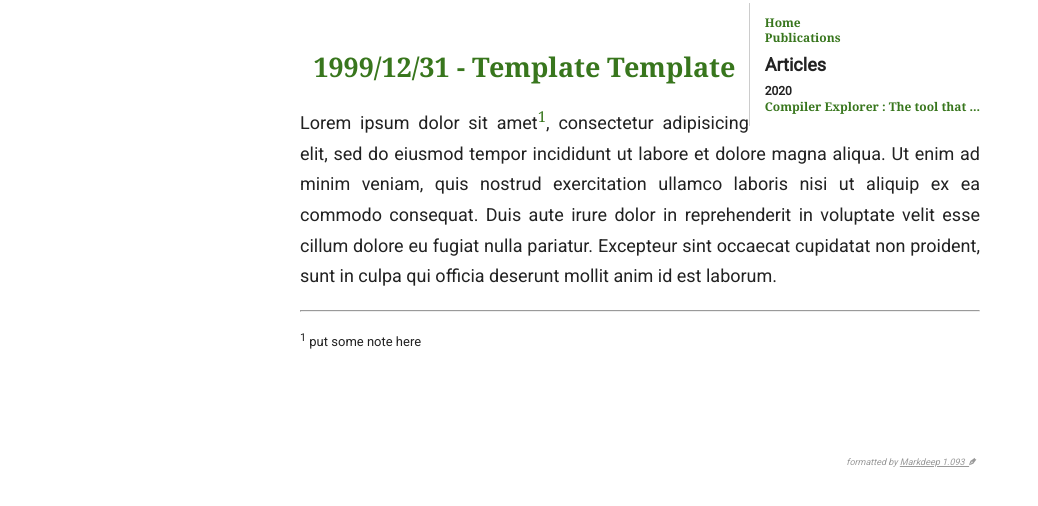
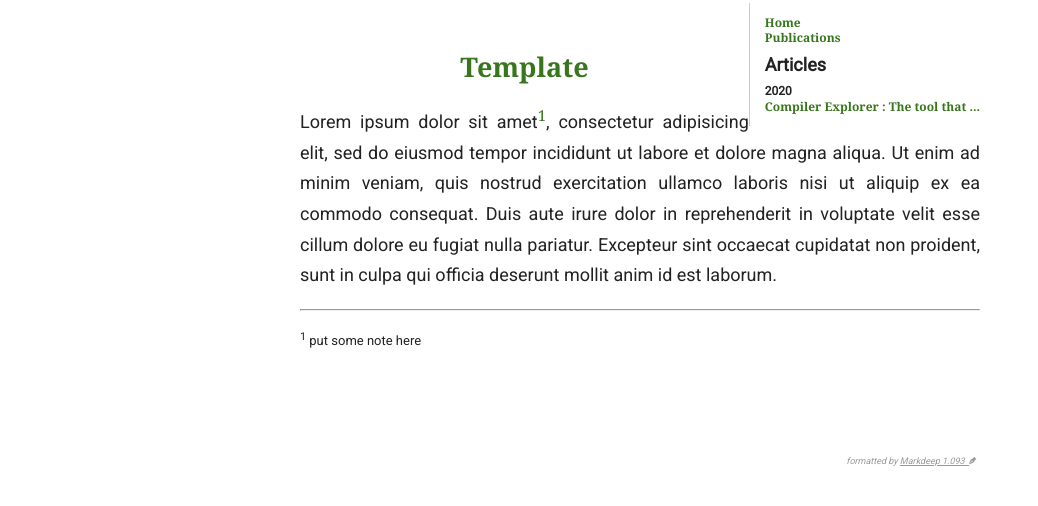
Before and after one commit to compilaction/compilaction.github.io, a plain HTML site: page posts/99.12.31-template.html in a window 1280 px wide. Shown: the part 110-616 px from the top of the page, without its empty margins (0-1038 px from the left). Drawn offline with Linux system fonts and the light colour scheme; a script that the page names is missing; files whose address does not match are found by name.

Commit message:
Removed double link

```diff
--- a/posts/99.12.31-template.html
+++ b/posts/99.12.31-template.html
@@ -16,7 +16,6 @@
 
 <center>
   <big>
-    [**1999/12/31 - Template**](99.12.31-template.html)
     [**Template**](99.12.31-template.html)
   </big>
 </center>
```
